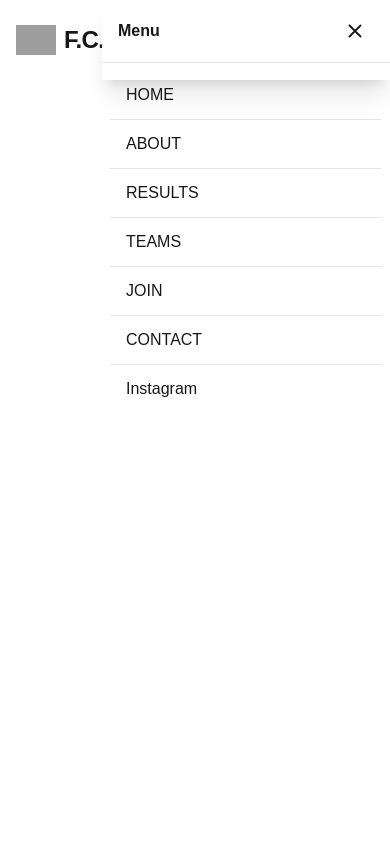
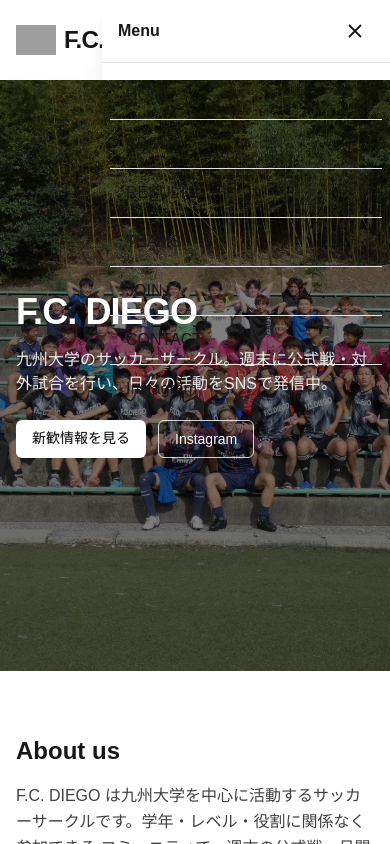
Before and after one commit to ogachan2/fcdiego-site, a Next.js app: page / in a window 390 px wide. Both pictures are taken after a click on the button "Open menu". Shown: the top 844 px of the page. Built offline with nearby package versions, Linux system fonts and the light colour scheme; grey boxes are pictures that could not be loaded.

Commit message:
メニュー背景v3

```diff
--- a/src/components/Header.tsx
+++ b/src/components/Header.tsx
@@ -103,11 +103,11 @@
         ].join(" ")}
         aria-hidden={!open}
       >
-        {/* 背景オーバーレイ（完全白） */}
+        {/* 背景オーバーレイ（透明・クリックで閉じる） */}
         <button
           aria-label="Close menu backdrop"
-          className="absolute left-0 right-0 top-20 bottom-0 bg-white"
-          style={{ height: "calc(100vh - 80px)" }} // 80px = h-20 部分
+          onClick={() => setOpen(false)}
+          className="absolute inset-0 bg-transparent"
         />
         {/* 本体 */}
         <aside
```
